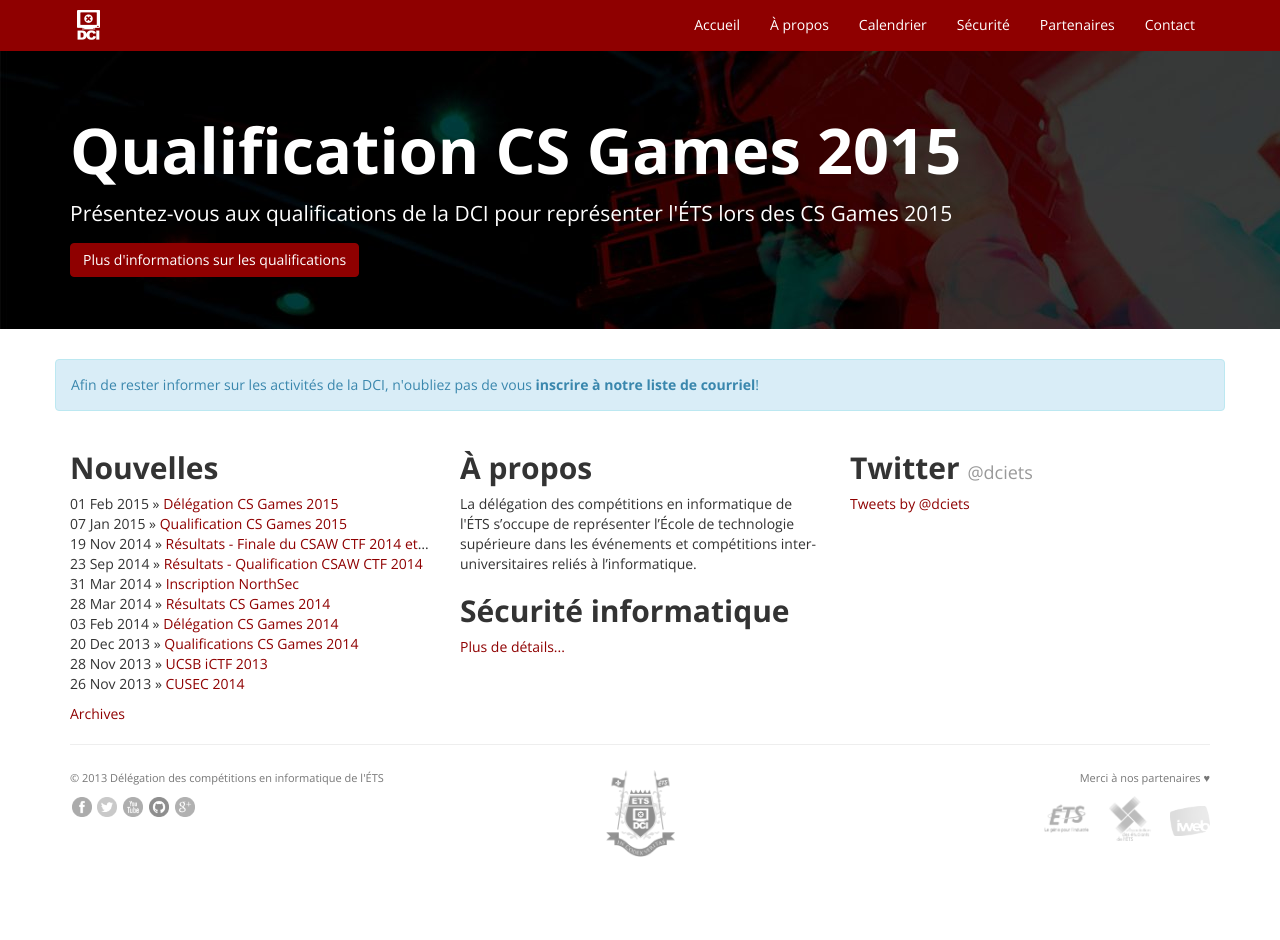
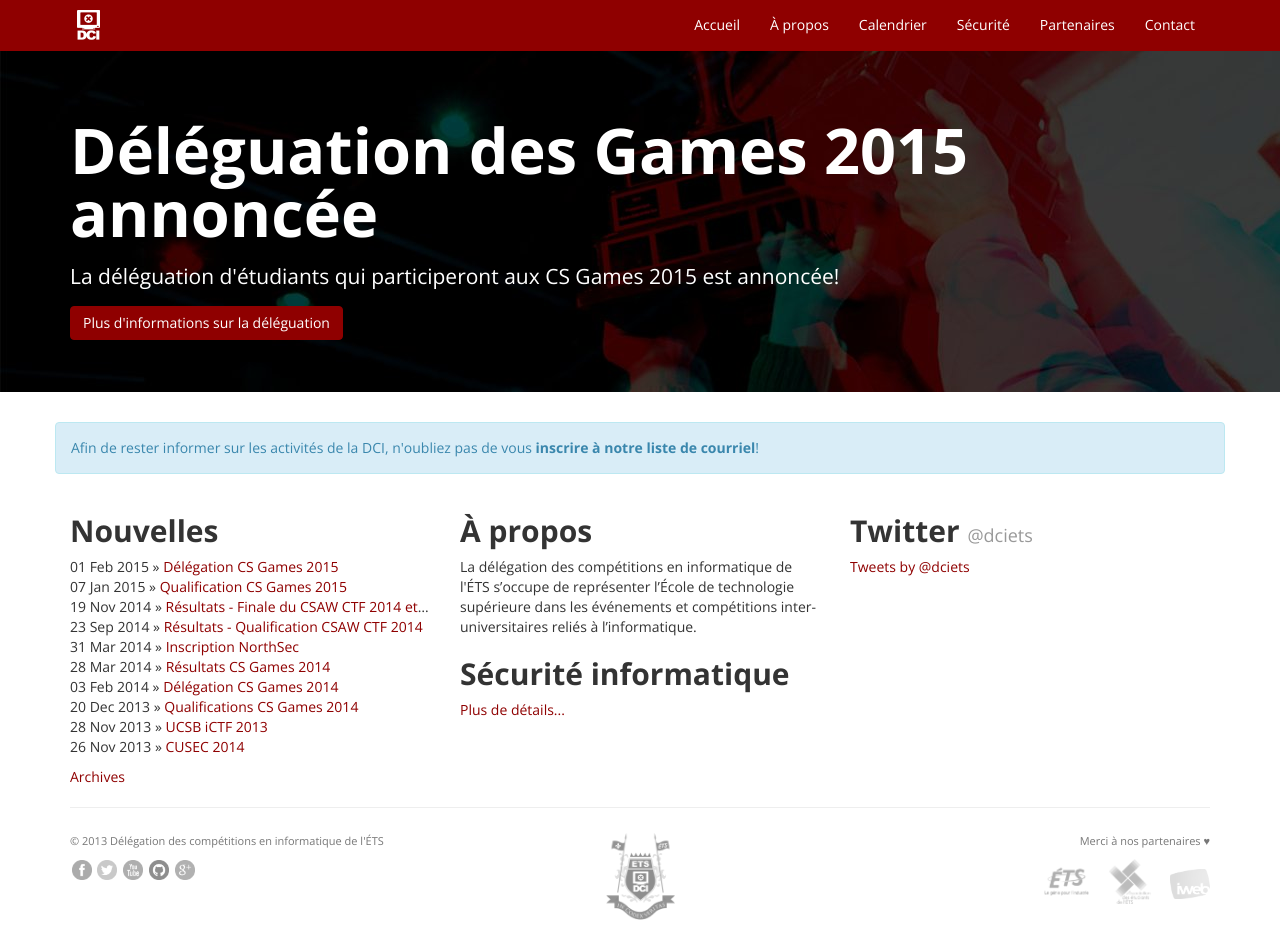
Before and after one commit to dciets/dciets.github.io, a Jekyll site: the page built from index.html, in a window 1280 px wide and 940 px high. Built offline with Jekyll 4.4.1, drawn with Linux system fonts in a browser that asks for light colours; Markdown is read by kramdown in place of the engine named in the settings; comment, search, counter and statistics services are not loaded.

Commit message:
Modification de l'index pour délé CS Games 2015

```diff
--- a/index.html
+++ b/index.html
@@ -4,9 +4,9 @@ layout: default
 <!-- Jumbotron -->
 <div class='jumbotron'>
   <div class='container'>
-    <h1>Qualification CS Games 2015</h1>
-    <div class='p'>Présentez-vous aux qualifications de la DCI pour représenter l'ÉTS lors des CS Games 2015</div>
-    <a class='btn btn-primary btn-md' href='news/2015/01/07/qualification-cs-games-2015/'>Plus d'informations sur les qualifications</a>
+    <h1>Déléguation des Games 2015 annoncée</h1>
+    <div class='p'>La déléguation d'étudiants qui participeront aux CS Games 2015 est annoncée!</div>
+    <a class='btn btn-primary btn-md' href='news/2015/02/01/delegation-cs-games-2015/'>Plus d'informations sur la déléguation</a>
   </div>
 </div>
 <div class='container'>
```
